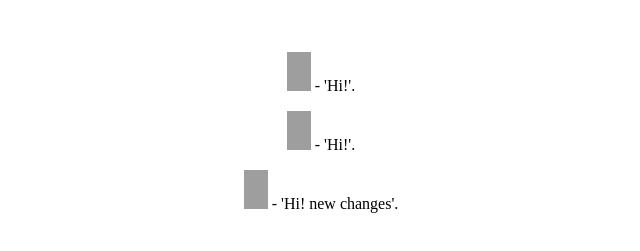
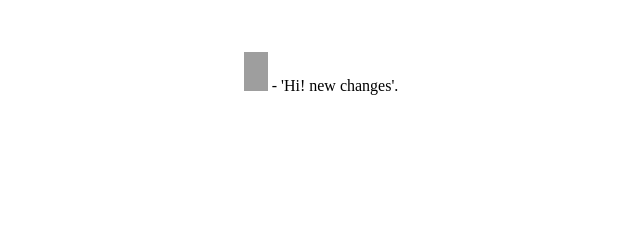
Before and after one commit to mrikiyanto/webindex, a plain HTML site: page index.html in a window 1280 px wide. Shown: the part 275-526 px from the top of the page, without its empty margins (319-959 px from the left). Drawn offline with Linux system fonts and the light colour scheme; grey boxes are pictures that could not be loaded.

Commit message:
Update index.html

```diff
--- a/index.html
+++ b/index.html
@@ -14,9 +14,6 @@
 <h1> nambah data baru </h1>
 
 <br>
-
-<p><img src="images/stickman.gif" width="24" height="39" alt="Stickman"> - 'Hi!'.</p>
-<p><img src="images/stickman.gif" width="24" height="39" alt="Stickman"> - 'Hi!'.</p>
 <p><img src="images/stickman.gif" width="24" height="39" alt="Stickman"> - 'Hi! new changes'.</p>
 
 </body>
```
